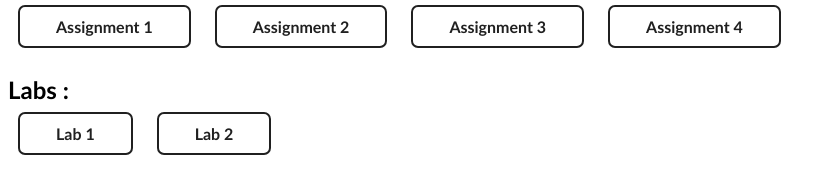
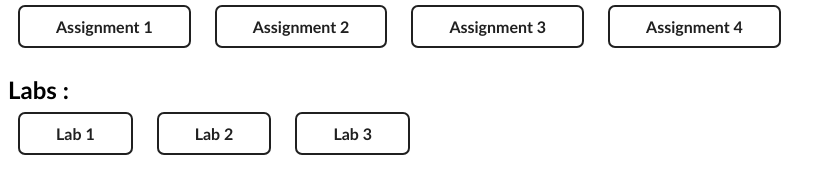
Before and after one commit to ajaayushdeku/webtech, a plain HTML site: page index.html in a window 1280 px wide. Shown: the part 114-308 px from the top of the page, without its empty margins (0-836 px from the left). Drawn offline with Linux system fonts and the light colour scheme.

Commit message:
add lab 3

```diff
--- a/index.html
+++ b/index.html
@@ -23,6 +23,7 @@
         <div>
             <a href="https://github.com/ajaayushdeku/wt-lab-assignment/tree/master/Lab/Lab1" target="_blank">Lab 1</a>
             <a href="https://github.com/ajaayushdeku/wt-lab-assignment/tree/master/Lab/Lab2" target="_blank">Lab 2</a>
+            <a href="https://github.com/ajaayushdeku/wt-lab-assignment/tree/master/Lab/Lab3" target="_blank">Lab 3</a>
         </div>
     </section>
 </body>
```
Also changed, not shown: 1 other file.
